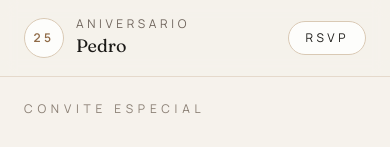
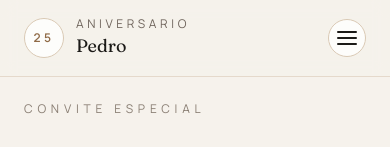
Before and after one commit to pedroPecly/festa, a Next.js app: page / in a window 390 px wide. Shown: the top 147 px of the page. Built offline with nearby package versions, Linux system fonts and the light colour scheme.

Commit message:
atualizando responsividade no mobile poara os botoes das sessoes

```diff
--- a/src/app/convidados/guests-table.tsx
+++ b/src/app/convidados/guests-table.tsx
@@ -155,7 +155,7 @@ export default function GuestsTable({ guests, errorMessage }: GuestsTableProps)
                 </div>
 
                 <div className="flex flex-col gap-3 md:flex-row md:flex-wrap md:items-end">
-                    <div className="w-full md:w-64">
+                    <div className="w-full md:w-52">
                         <label className="text-[10px] uppercase tracking-[0.3em] text-[#8a7f74]">
                             Buscar
                         </label>
--- a/src/components/SiteHeader.tsx
+++ b/src/components/SiteHeader.tsx
@@ -1,5 +1,8 @@
 "use client";
 
+import { useEffect, useState } from "react";
+import type { MouseEvent } from "react";
+import { usePathname } from "next/navigation";
 import type { NavLink } from "@/data/event";
 import ViewTransitionLink from "./ViewTransitionLink";
 
@@ -18,8 +21,53 @@ export default function SiteHeader({
   navLinks,
   ctaHref = "#rsvp",
 }: SiteHeaderProps) {
+  const [menuOpen, setMenuOpen] = useState(false);
+  const pathname = usePathname();
+
+  useEffect(() => {
+    setMenuOpen(false);
+  }, [pathname]);
+
+  const handleAnchorClick = (
+    event: MouseEvent<HTMLAnchorElement>,
+    href: string
+  ) => {
+    if (href !== "#inicio") {
+      return;
+    }
+
+    event.preventDefault();
+    window.scrollTo({ top: 0, left: 0, behavior: "smooth" });
+  };
+
+  const handleMobileAnchor = (
+    event: MouseEvent<HTMLAnchorElement>,
+    href: string
+  ) => {
+    handleAnchorClick(event, href);
+    setMenuOpen(false);
+  };
+
+  const mobileCta = ctaHref.startsWith("/") ? (
+    <ViewTransitionLink
+      href={ctaHref}
+      onClick={() => setMenuOpen(false)}
+      className="inline-flex w-full items-center justify-center rounded-full border border-[#d9c9b4] bg-[#1b1a17] px-5 py-2 text-xs uppercase tracking-[0.3em] text-[#f6f2ec] transition hover:bg-[#2e2a24]"
+    >
+      Confirmar
+    </ViewTransitionLink>
+  ) : (
+    <a
+      href={ctaHref}
+      onClick={() => setMenuOpen(false)}
+      className="inline-flex w-full items-center justify-center rounded-full border border-[#d9c9b4] bg-[#1b1a17] px-5 py-2 text-xs uppercase tracking-[0.3em] text-[#f6f2ec] transition hover:bg-[#2e2a24]"
+    >
+      Confirmar
+    </a>
+  );
+
   return (
-    <header className="sticky top-0 z-30 border-b border-[#e5d9cb] bg-[#f6f2ec]/90 backdrop-blur">
+    <header className="sticky top-0 z-30 border-b border-[#e5d9cb] bg-[#f6f2ec]/90 backdrop-blur relative">
       <div className="mx-auto flex w-full max-w-6xl items-center justify-between px-6 py-4 md:px-10">
         <div className="flex items-center gap-3">
           <span className="flex h-10 w-10 items-center justify-center rounded-full border border-[#d9c9b4] bg-white/80 text-xs font-semibold uppercase tracking-[0.3em] text-[#8f6a46]">
@@ -47,12 +95,41 @@ export default function SiteHeader({
                 key={link.href}
                 className="transition-colors hover:text-[#1b1a17]"
                 href={link.href}
+                onClick={(event) => handleAnchorClick(event, link.href)}
               >
                 {link.label}
               </a>
             )
           )}
         </nav>
+        <div className="flex items-center gap-3">
+          <button
+            type="button"
+            className="inline-flex items-center justify-center rounded-full border border-[#d9c9b4] bg-white/80 p-2 text-[#1b1a17] transition hover:bg-white md:hidden"
+            aria-label={menuOpen ? "Fechar menu" : "Abrir menu"}
+            aria-expanded={menuOpen}
+            aria-controls="mobile-nav"
+            onClick={() => setMenuOpen((current) => !current)}
+          >
+            <span className="sr-only">{menuOpen ? "Fechar" : "Abrir"}</span>
+            <span className="flex h-5 w-5 flex-col items-center justify-center">
+              <span
+                className={`block h-0.5 w-5 rounded-full bg-[#1b1a17] transition ${
+                  menuOpen ? "translate-y-1.5 rotate-45" : ""
+                }`}
+              />
+              <span
+                className={`my-1 block h-0.5 w-5 rounded-full bg-[#1b1a17] transition ${
+                  menuOpen ? "opacity-0" : ""
+                }`}
+              />
+              <span
+                className={`block h-0.5 w-5 rounded-full bg-[#1b1a17] transition ${
+                  menuOpen ? "-translate-y-1.5 -rotate-45" : ""
+                }`}
+              />
+            </span>
+          </button>
           {ctaHref.startsWith("/") ? (
             <ViewTransitionLink
               href={ctaHref}
@@ -68,21 +145,40 @@ export default function SiteHeader({
               Confirmar
             </a>
           )}
-        {ctaHref.startsWith("/") ? (
+        </div>
+      </div>
+      <div
+        id="mobile-nav"
+        className={`absolute left-0 right-0 top-full border-b border-[#e5d9cb] bg-[#f6f2ec]/95 backdrop-blur transition md:hidden ${
+          menuOpen
+            ? "pointer-events-auto translate-y-0 opacity-100"
+            : "pointer-events-none -translate-y-2 opacity-0"
+        }`}
+      >
+        <nav className="mx-auto flex w-full max-w-6xl flex-col gap-4 px-6 py-4 text-xs uppercase tracking-[0.3em] text-[#6f655c]">
+          {navLinks.map((link) =>
+            link.href.startsWith("/") ? (
               <ViewTransitionLink
-            href={ctaHref}
-            className="inline-flex rounded-full border border-[#d9c9b4] bg-white/80 px-4 py-2 text-xs uppercase tracking-[0.3em] text-[#1b1a17] md:hidden"
+                key={link.href}
+                href={link.href}
+                onClick={() => setMenuOpen(false)}
+                className="transition-colors hover:text-[#1b1a17]"
               >
-            RSVP
+                {link.label}
               </ViewTransitionLink>
             ) : (
               <a
-            href={ctaHref}
-            className="inline-flex rounded-full border border-[#d9c9b4] bg-white/80 px-4 py-2 text-xs uppercase tracking-[0.3em] text-[#1b1a17] md:hidden"
+                key={link.href}
+                className="transition-colors hover:text-[#1b1a17]"
+                href={link.href}
+                onClick={(event) => handleMobileAnchor(event, link.href)}
               >
-            RSVP
+                {link.label}
               </a>
+            )
           )}
+          <div className="pt-2">{mobileCta}</div>
+        </nav>
       </div>
     </header>
   );
--- a/src/components/ViewTransitionLink.tsx
+++ b/src/components/ViewTransitionLink.tsx
@@ -8,12 +8,14 @@ type ViewTransitionLinkProps = {
   href: string;
   className?: string;
   children: ReactNode;
+  onClick?: (event: MouseEvent<HTMLAnchorElement>) => void;
 };
 
 export default function ViewTransitionLink({
   href,
   className,
   children,
+  onClick,
 }: ViewTransitionLinkProps) {
   const router = useRouter();
   const pathname = usePathname();
@@ -35,6 +37,8 @@ export default function ViewTransitionLink({
   };
 
   const handleClick = (event: MouseEvent<HTMLAnchorElement>) => {
+    onClick?.(event);
+
     if (event.defaultPrevented) {
       return;
     }
```
Lines whose indentation alone changed are shown as unchanged.
